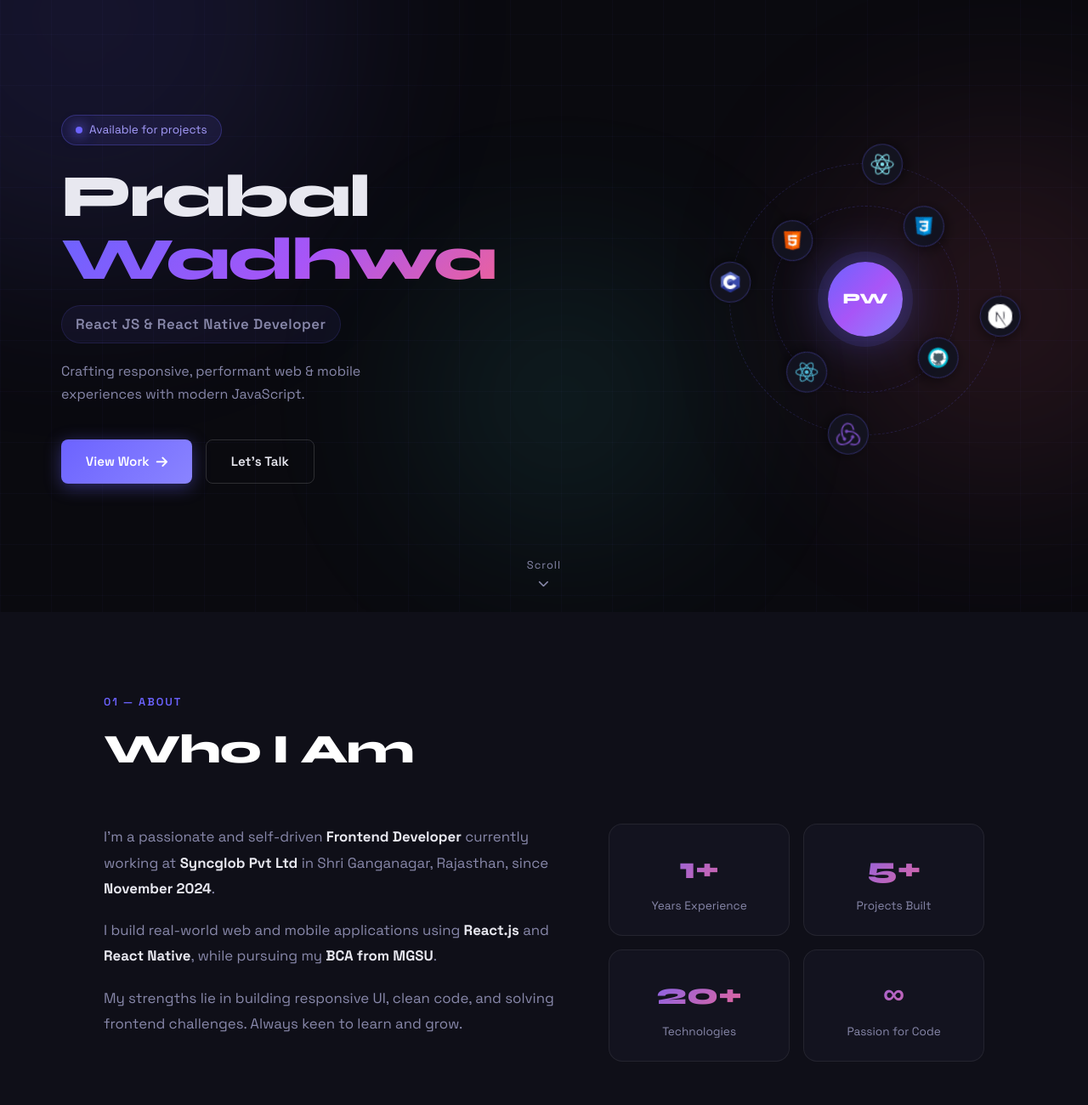
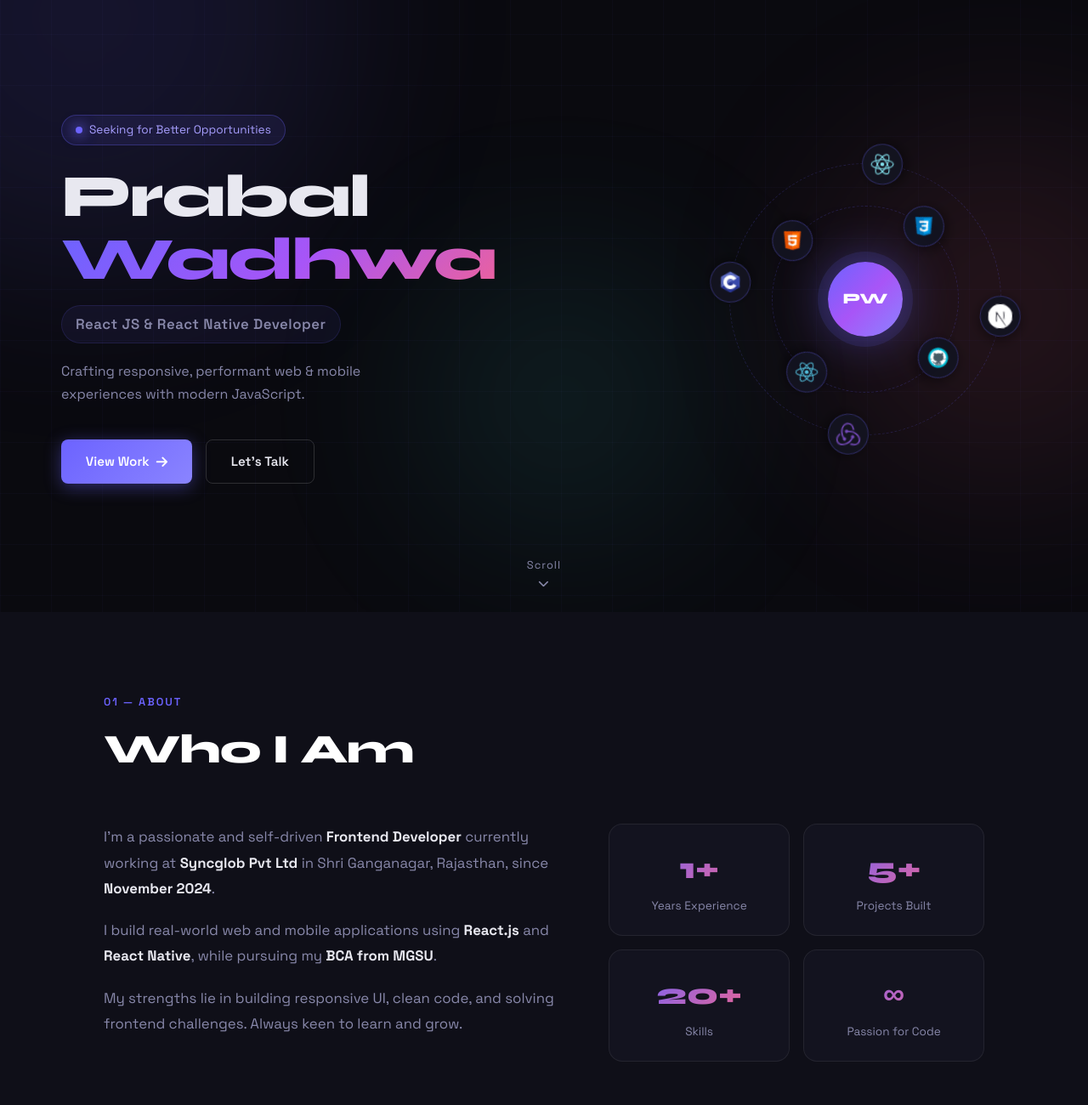
Before and after one commit to prabal-wadhwa/portfolio, a website: page index.html in a window 1280 px wide. Shown: the part 80-1380 px from the top of the page at 85% size. Drawn offline with nearby package versions, Linux system fonts and the light colour scheme.

Commit message:
fixed text

```diff
--- a/index.html
+++ b/index.html
@@ -92,7 +92,7 @@
       <div class="hero-content">
         <div class="hero-badge">
           <span class="badge-dot"></span>
-          Available for projects
+          Seeking for Better Opportunities
         </div>
         <h1 class="hero-title">
           <span class="line">Prabal</span>
@@ -195,7 +195,7 @@
             </div>
             <div class="stat-card">
               <span class="stat-number">20+</span>
-              <span class="stat-label">Technologies</span>
+              <span class="stat-label">Skills</span>
             </div>
             <div class="stat-card">
               <span class="stat-number">∞</span>
```
